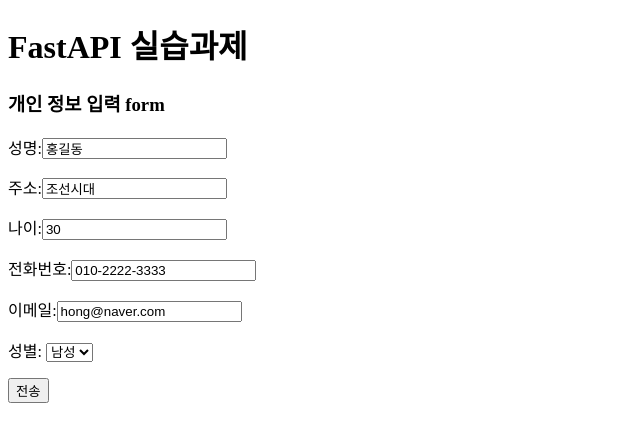
After one commit to W-JADE/AI_agent_26.01.06, a FastAPI app: template templates/join-us.html in a window 1280 px wide. The commit adds this page. Shown: the top 442 px of the page, without its empty margins (0-640 px from the left). Run offline with FastAPI, Linux system fonts and the light colour scheme; the template is opened without the code that fills it, so the values that code supplies are empty.

Commit message:
commit ok

```diff
--- a/main.py
+++ b/main.py
@@ -1,26 +1,36 @@
-from fastapi import FastAPI, Form
+from fastapi import FastAPI, Form, Request
+from fastapi.templating import Jinja2Templates
+from pydantic import BaseModel
+from pathlib import Path
+from datetime import datetime
+import csv
 
 app = FastAPI()
 
+templates = Jinja2Templates(directory="templates")
+
 @app.get("/")
-def read_root() :
-    obj = {
-        "message": "안녕하세요!",
-        "user": "KBJ"
+def introduction(request:Request) :
+    return templates.TemplateResponse(
+        "join-us.html",{"request":request}
+    )
+
+@app.post("/join")
+def introduction(
+    requst : Request,
+    name : str =Form(...),
+    age : str =Form(...),
+    address : str =Form(...),
+    phone : str =Form(...),
+    email : str =Form(...),
+    gender : str =Form(...)
+) :
+    print(">>> [POST] - /join", name,address,age,email,phone,gender)
+    return {
+        "name" : name,
+        "age" : age,
+        "address" : address,
+        "phone" : phone,
+        "email" : email,
+        "gender" : gender,
     }
-    return obj
-
-
-@app.get("/hello")
-def hello(name="hong") :
-    print("[GET] name is", name)
-    return {
-        "name": name
-    }
-
-@app.post("/hello")
-def hello2(name:str=Form(...)) :
-    print("[POST] name is", name)
-    return {
-        "name": name
-    }
--- a/client/index.html
+++ b/templates/index.html
@@ -11,7 +11,7 @@
         <fieldset>
             <legend>GET으로 요청</legend>
             <label for="">성명: </label>
-            <input type="text" name="name" value="lee">
+            <input type="text" name="name" value="Na">
             <input type="submit" value="전송">
         </fieldset>
     </form>
@@ -19,7 +19,7 @@
         <fieldset>
             <legend>POST으로 요청</legend>
             <label for="">성명: </label>
-            <input type="text" name="name" value="lee"><br>
+            <input type="text" name="name" value="Na"><br>
             <label for="">비밀번호: </label>
             <input type="password" name="password" value="12345">
             <input type="submit" value="전송">
--- /dev/null
+++ b/templates/join-us.html
@@ -0,0 +1,26 @@
+<!DOCTYPE html>
+<html lang="en">
+<head>
+    <meta charset="UTF-8">
+    <meta name="viewport" content="width=device-width, initial-scale=1.0">
+    <title>Document</title>
+</head>
+<body>
+    <h1>FastAPI 실습과제</h1>
+    <h3>개인 정보 입력 form</h3>
+    <form action="/join" method= "post">
+        <p>성명:<input type="text" name="name" required value="홍길동"></p>
+        <p>주소:<input type="text" name="address" required value="조선시대"></p>
+        <p>나이:<input type="text" name="age" required value="30"></p>
+        <p>전화번호:<input type="text" name="phone" required value="010-2222-3333"></p>
+        <p>이메일:<input type="text" name="email" required value="hong@naver.com"></p>
+        <p>성별: <select name="gender" id="">
+            <option value="">선택</option>
+            <option value="남" selected>남성</option>
+            <option value="여">여성</option>
+            <option value="기타">기타</option>
+        </select></p>
+        <input type="submit" value="전송">
+    </form>
+</body>
+</html>
```
Also changed, not shown: test_main.py (added, +27 -0 lines), templates/result.html (added).
